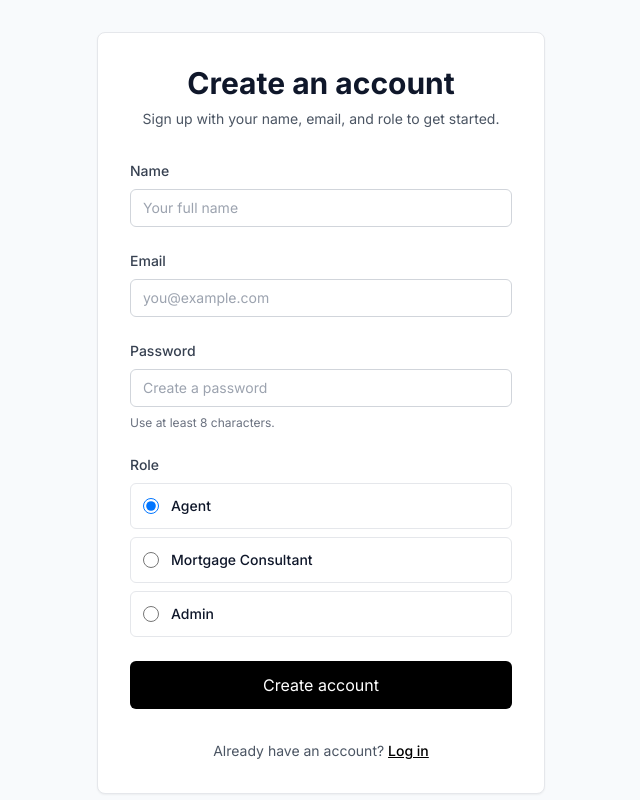
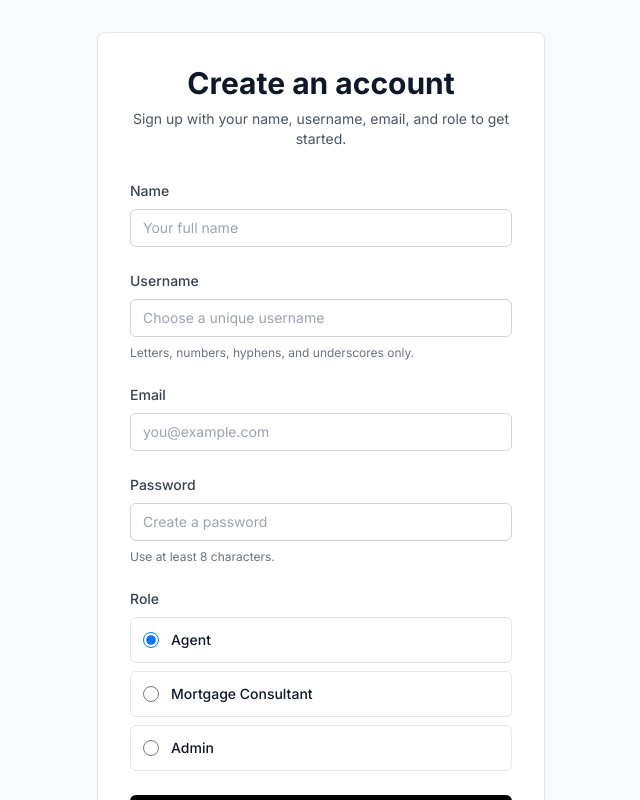
Before and after one commit to loganlgraham/referralcrm, a Next.js app: page /signup in a window 1280 px wide. Shown: the top 800 px of the page, without its empty margins (319-959 px from the left). Built offline with nearby package versions, Linux system fonts and the light colour scheme.

Commit message:
Add username-based authentication support

```diff
--- a/src/app/(auth)/login/page.tsx
+++ b/src/app/(auth)/login/page.tsx
@@ -31,7 +31,7 @@ function sanitizeRedirect(target: string | null, defaultPath: string) {
 }
 
 function LoginForm() {
-  const [email, setEmail] = useState('');
+  const [identifier, setIdentifier] = useState('');
   const [password, setPassword] = useState('');
   const [loading, setLoading] = useState(false);
   const [error, setError] = useState<string | null>(null);
@@ -51,11 +51,11 @@ function LoginForm() {
     setLoading(true);
     setError(null);
 
-    const normalizedEmail = email.trim().toLowerCase();
+    const trimmedIdentifier = identifier.trim();
     const trimmedPassword = password.trim();
 
-    if (!normalizedEmail) {
-      setError('Please enter an email address.');
+    if (!trimmedIdentifier) {
+      setError('Please enter your username or email.');
       setLoading(false);
       return;
     }
@@ -69,7 +69,7 @@ function LoginForm() {
     let redirected = false;
     try {
       const result = await signIn('credentials', {
-        email: normalizedEmail,
+        identifier: trimmedIdentifier,
         password: trimmedPassword,
         redirect: false,
         callbackUrl,
@@ -98,7 +98,7 @@ function LoginForm() {
       <div className="w-full max-w-md space-y-8 rounded-lg border bg-white p-8 shadow-sm">
         <div className="text-center space-y-2">
           <h1 className="text-3xl font-bold">Welcome back</h1>
-          <p className="text-sm text-gray-600">Sign in with the email address and password for your account.</p>
+          <p className="text-sm text-gray-600">Sign in with the username or email and password for your account.</p>
         </div>
 
         {displayProviderError && (
@@ -116,17 +116,17 @@ function LoginForm() {
 
         <form onSubmit={handleSubmit} className="space-y-6">
           <div className="space-y-2">
-            <label className="block text-sm font-medium text-gray-700" htmlFor="email">
-              Email
+            <label className="block text-sm font-medium text-gray-700" htmlFor="identifier">
+              Username or email
             </label>
             <input
-              id="email"
-              type="email"
-              autoComplete="email"
+              id="identifier"
+              type="text"
+              autoComplete="username"
               className="w-full rounded-md border border-gray-300 px-3 py-2 text-sm focus:border-black focus:outline-none focus:ring-1 focus:ring-black"
-              placeholder="you@example.com"
-              value={email}
-              onChange={(event) => setEmail(event.target.value)}
+              placeholder="yourname or you@example.com"
+              value={identifier}
+              onChange={(event) => setIdentifier(event.target.value)}
             />
           </div>
 
--- a/src/app/api/auth/register/route.ts
+++ b/src/app/api/auth/register/route.ts
@@ -6,8 +6,20 @@ import { z } from 'zod';
 
 const roleValues = ['agent', 'mortgage-consultant', 'admin'] as const;
 
+const usernamePattern = /^[a-z0-9](?:[a-z0-9-_]{1,28}[a-z0-9])?$/i;
+
 const payloadSchema = z.object({
   name: z.string().trim().min(1, 'Name is required'),
+  username: z
+    .string()
+    .trim()
+    .min(3, 'Username must be at least 3 characters long')
+    .max(30, 'Username must be at most 30 characters long')
+    .regex(
+      usernamePattern,
+      'Usernames may contain letters, numbers, underscores, and hyphens and must start and end with a letter or number.'
+    )
+    .transform((value) => value.toLowerCase()),
   email: z
     .string()
     .email('Please provide a valid email address')
@@ -36,7 +48,7 @@ export async function POST(request: Request) {
     );
   }
 
-  const { name, email, password, role, adminSecret } = parsed.data;
+  const { name, username, email, password, role, adminSecret } = parsed.data;
 
   if (role === 'admin') {
     const expectedSecret = process.env.ADMIN_SIGNUP_SECRET;
@@ -56,11 +68,24 @@ export async function POST(request: Request) {
   try {
     await connectMongo();
 
-    const existingUser = await User.findOne({ email });
+    const existingUser = await User.findOne({ $or: [{ email }, { username }] });
+
+    if (existingUser?.email === email) {
+      return NextResponse.json(
+        {
+          error: 'An account with this email already exists. Try logging in instead.',
+          details: { email: ['Email is already registered.'] },
+        },
+        { status: 409 }
+      );
+    }
 
     if (existingUser) {
       return NextResponse.json(
-        { error: 'An account with this email already exists. Try logging in instead.' },
+        {
+          error: 'This username is already in use. Please choose another one.',
+          details: { username: ['Username is already taken.'] },
+        },
         { status: 409 }
       );
     }
@@ -69,6 +94,7 @@ export async function POST(request: Request) {
 
     const user = await User.create({
       name,
+      username,
       email,
       role,
       emailVerified: new Date(),
--- a/src/app/signup/page.tsx
+++ b/src/app/signup/page.tsx
@@ -14,7 +14,7 @@ const roleOptions = [
 
 type Role = (typeof roleOptions)[number]['value'];
 
-type FieldErrors = Partial<Record<'name' | 'email' | 'password' | 'role' | 'adminSecret', string[]>>;
+type FieldErrors = Partial<Record<'name' | 'username' | 'email' | 'password' | 'role' | 'adminSecret', string[]>>;
 
 function sanitizeRedirect(target: string | null, defaultPath: string) {
   if (!target) return defaultPath;
@@ -37,6 +37,7 @@ function sanitizeRedirect(target: string | null, defaultPath: string) {
 
 export default function SignupPage() {
   const [name, setName] = useState('');
+  const [username, setUsername] = useState('');
   const [email, setEmail] = useState('');
   const [password, setPassword] = useState('');
   const [role, setRole] = useState<Role>('agent');
@@ -54,8 +55,17 @@ export default function SignupPage() {
     setFieldErrors({});
 
     const normalizedEmail = email.trim().toLowerCase();
+    const normalizedUsername = username.trim().toLowerCase();
     const trimmedName = name.trim();
     const trimmedPassword = password.trim();
+
+    if (!normalizedUsername) {
+      const message = 'Username is required.';
+      setError(message);
+      setFieldErrors({ username: [message] });
+      setLoading(false);
+      return;
+    }
 
     if (!trimmedPassword || trimmedPassword.length < 8) {
       const message = 'Password must be at least 8 characters long.';
@@ -74,6 +84,7 @@ export default function SignupPage() {
         },
         body: JSON.stringify({
           name: trimmedName,
+          username: normalizedUsername,
           email: normalizedEmail,
           password: trimmedPassword,
           role,
@@ -92,7 +103,7 @@ export default function SignupPage() {
       }
 
       const result = await signIn('credentials', {
-        email: normalizedEmail,
+        identifier: normalizedEmail,
         password: trimmedPassword,
         redirect: false,
         callbackUrl,
@@ -131,7 +142,7 @@ export default function SignupPage() {
       <div className="w-full max-w-md space-y-8 rounded-lg border bg-white p-8 shadow-sm">
         <div className="text-center space-y-2">
           <h1 className="text-3xl font-bold">Create an account</h1>
-          <p className="text-sm text-gray-600">Sign up with your name, email, and role to get started.</p>
+          <p className="text-sm text-gray-600">Sign up with your name, username, email, and role to get started.</p>
         </div>
 
         {error && (
@@ -155,6 +166,23 @@ export default function SignupPage() {
               onChange={(event) => setName(event.target.value)}
             />
             {renderFieldError('name')}
+          </div>
+
+          <div className="space-y-2">
+            <label className="block text-sm font-medium text-gray-700" htmlFor="username">
+              Username
+            </label>
+            <input
+              id="username"
+              type="text"
+              autoComplete="username"
+              className="w-full rounded-md border border-gray-300 px-3 py-2 text-sm focus:border-black focus:outline-none focus:ring-1 focus:ring-black"
+              placeholder="Choose a unique username"
+              value={username}
+              onChange={(event) => setUsername(event.target.value)}
+            />
+            <p className="text-xs text-gray-500">Letters, numbers, hyphens, and underscores only.</p>
+            {renderFieldError('username')}
           </div>
 
           <div className="space-y-2">
--- a/src/lib/auth-config.ts
+++ b/src/lib/auth-config.ts
@@ -14,10 +14,7 @@ const roleValues = ['agent', 'mortgage-consultant', 'admin'] as const;
 type Role = (typeof roleValues)[number];
 
 const credentialsSchema = z.object({
-  email: z
-    .string()
-    .email()
-    .transform((value) => value.trim().toLowerCase()),
+  identifier: z.string().trim().min(1),
   password: z.string().min(1),
 });
 
@@ -27,7 +24,7 @@ providers.push(
   CredentialsProvider({
     name: 'Standard Login',
     credentials: {
-      email: { label: 'Email', type: 'email' },
+      identifier: { label: 'Username or email', type: 'text' },
       password: { label: 'Password', type: 'password' },
     },
     async authorize(credentials) {
@@ -37,14 +34,21 @@ providers.push(
         throw new Error('Invalid credentials submitted. Please check the form fields and try again.');
       }
 
-      const { email, password } = parsed.data;
+      const { identifier, password } = parsed.data;
 
       await connectMongo();
 
-      const user = await User.findOne({ email }).select('+passwordHash role name email');
+      const normalizedIdentifier = identifier.toLowerCase();
+      const isEmail = /@/.test(normalizedIdentifier);
+
+      const query = isEmail
+        ? { email: normalizedIdentifier }
+        : { username: normalizedIdentifier };
+
+      const user = await User.findOne(query).select('+passwordHash role name email username');
 
       if (!user) {
-        throw new Error('No account found for this email address. Please sign up first.');
+        throw new Error('No account found for this username or email. Please sign up first.');
       }
 
       if (!user.passwordHash) {
@@ -67,6 +71,7 @@ providers.push(
         id: user._id.toString(),
         email: user.email,
         name: user.name ?? undefined,
+        username: user.username,
         role: storedRole,
       } as any;
     },
--- a/src/models/user.ts
+++ b/src/models/user.ts
@@ -3,6 +3,7 @@ import mongoose, { Schema, models, model } from 'mongoose';
 const UserSchema = new Schema(
   {
     name: String,
+    username: { type: String, unique: true, required: true },
     email: { type: String, unique: true, required: true },
     emailVerified: Date,
     image: String,
```
